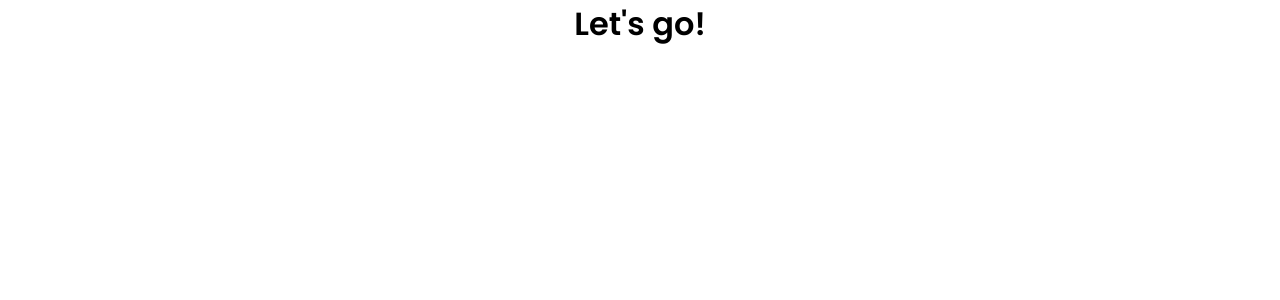
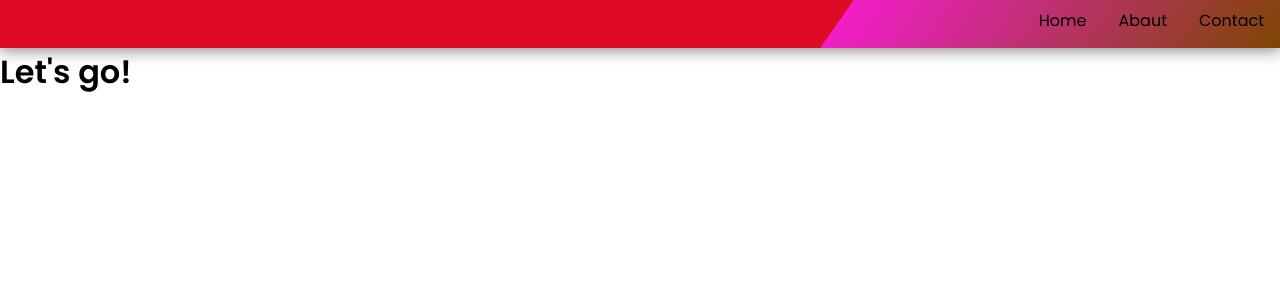
Before and after one commit to Manfrajola/crm, a React (Create React App) app: page / in a window 1280 px wide. Shown: the top 300 px of the page. Built offline with nearby package versions, Linux system fonts and the light colour scheme.

Commit message:
Navbar
navbar implementing with props

```diff
--- a/src/App.js
+++ b/src/App.js
@@ -1,7 +1,6 @@
-import Home from "./pages/Home";
-
 import { BrowserRouter as Router, Route, Routes } from "react-router-dom";
 import GlobalStyle from "./styles/GlogalStyle";
+import Home from "./pages/Home";
 
 function App() {
   return (
--- /dev/null
+++ b/src/components/navbar/index.jsx
@@ -0,0 +1,31 @@
+import React from "react";
+
+import { Ul, Li, Span, Nav, Slink } from "./styles";
+
+class Navbar extends React.Component {
+  render() {
+    return (
+      <Nav>
+        <Ul>
+          <Slink to={this.props.ul1} style={{ textDecoration: "none" }}>
+            <Li>
+              <Span>{this.props.name1}</Span>
+            </Li>
+          </Slink>
+          <Slink to={this.props.ul2} style={{ textDecoration: "none" }}>
+            <Li>
+              <Span>{this.props.name2}</Span>
+            </Li>
+          </Slink>
+          <Slink to={this.props.ul3} style={{ textDecoration: "none" }}>
+            <Li>
+              <Span>{this.props.name3}</Span>
+            </Li>
+          </Slink>
+        </Ul>
+      </Nav>
+    );
+  }
+}
+
+export default Navbar;
--- /dev/null
+++ b/src/components/navbar/styles.jsx
@@ -0,0 +1,35 @@
+import { Link } from "react-router-dom";
+import styled from "styled-components";
+
+export const Nav = styled.nav`
+  width: 100vw;
+  height: 3rem;
+  background-image: linear-gradient(125deg, #de0b27 65%, #f21ec8 35%, #7e4602);
+  display: flex;
+  flex-direction: row-reverse;
+  box-shadow: 0 2px 15px rgb(0, 0, 0, 0.5);
+`;
+export const Ul = styled.ul`
+  list-style-type: none;
+  margin: 0;
+  padding: 0;
+`;
+export const Li = styled.li`
+  padding: 0px;
+  margin: 0px;
+  float: left;
+`;
+export const Slink = styled(Link)`
+  padding: 0;
+  margin: 0;
+`;
+export const Span = styled.samp`
+  display: block;
+  color: #000;
+  padding: 8px 16px;
+  text-decoration: none;
+  :hover {
+    background-color: #cf9610;
+    padding: 13px 16px;
+  }
+`;
--- a/src/pages/Home/index.jsx
+++ b/src/pages/Home/index.jsx
@@ -1,9 +1,18 @@
 import React from "react";
+import Navbar from "../../components/navbar";
 
 class Home extends React.Component {
   render() {
     return (
       <>
+        <Navbar
+          ul1="/home"
+          name1="Home"
+          ul2="/home"
+          name2="Abaut"
+          ul3="/home"
+          name3="Contact"
+        />
         <h1>Let's go!</h1>
       </>
     );
```
